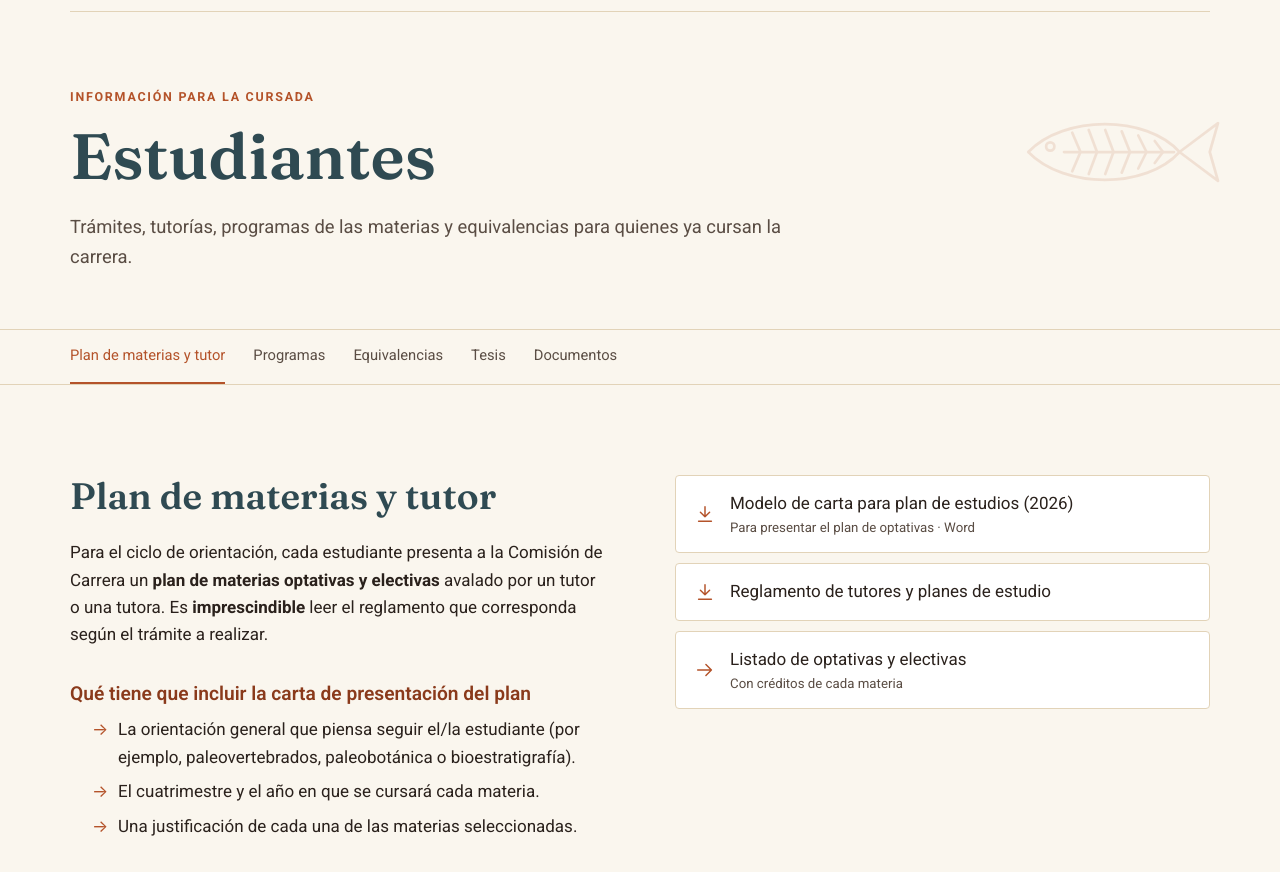
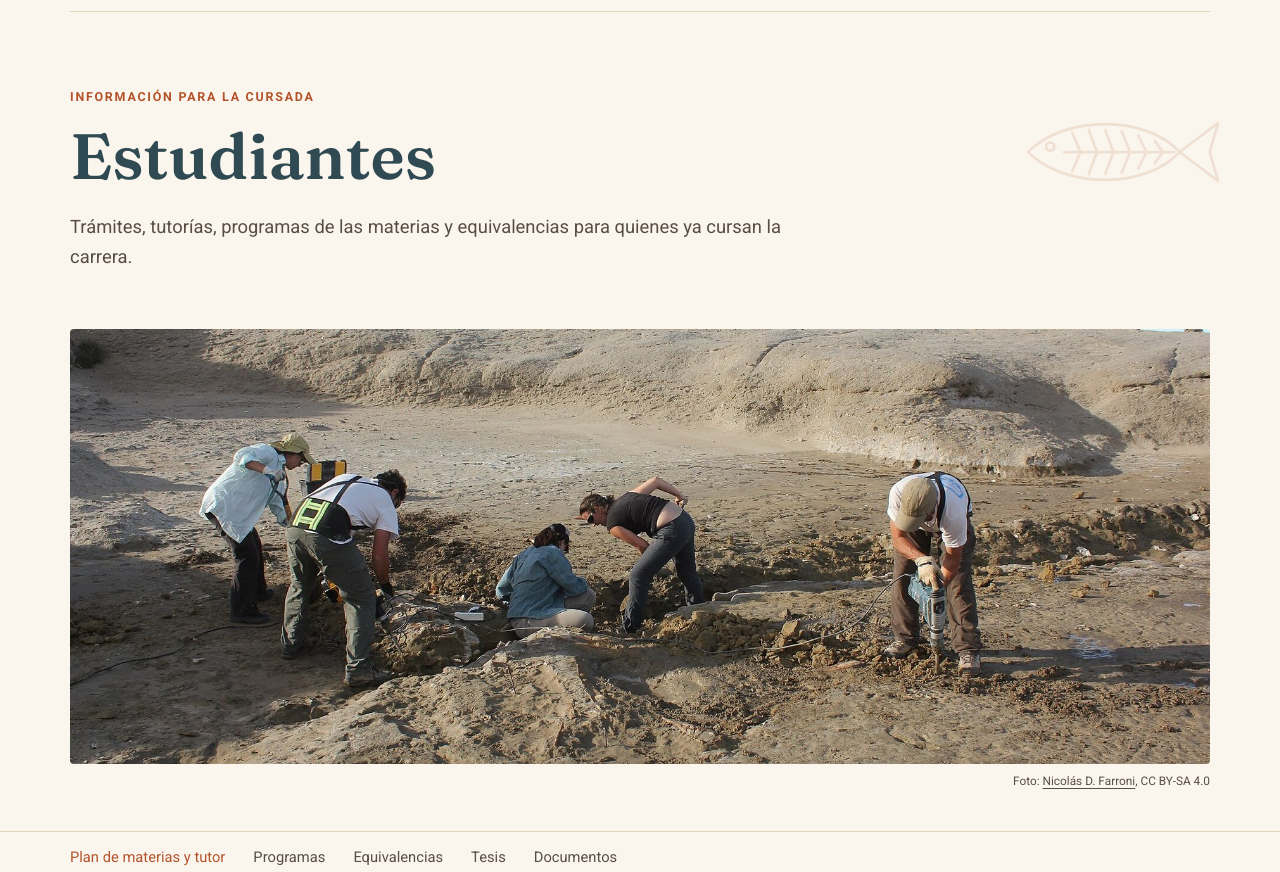
Before and after one commit to jfbonder/paleontologia, a plain HTML site: page estudiantes.html in a window 1280 px wide. Shown: the part 72-944 px from the top of the page. Drawn offline with Linux system fonts and the light colour scheme.

Commit message:
Fotos provisorias en Doctorado y Estudiantes
Doctorado: laboratorio de campo con microscopio (Patagonia norte).
Estudiantes: foto ancha de una excavación paleontológica en Patagonia,
debajo del título. Ambas de Wikimedia Commons, con su crédito.

Co-Authored-By: Claude Opus 5.5 <noreply@anthropic.com>
Claude-Session: https://claude.ai/code/session_01LBysrGEXfpum3gBCVm9PTp

```diff
--- a/css/style.css
+++ b/css/style.css
@@ -261,6 +261,14 @@ section { position: relative; }
 	.hero__scroll { display: none; }
 	.hero .hero__credit { left: 12px; right: 12px; text-align: center; font-size: .62rem; }
 }
+
+/* Foto ancha debajo del título de una página */
+.photo-banner { padding: 0 0 40px; }
+.figure-banner { margin: 0; }
+.figure-banner img { display: block; width: 100%; height: auto; aspect-ratio: 21 / 8; object-fit: cover; object-position: center 60%; border-radius: var(--radius); background: var(--sand); }
+.figure-banner figcaption { font-size: .74rem; color: var(--ink-soft); margin-top: 8px; text-align: right; }
+.figure-banner figcaption a { color: inherit; }
+@media (max-width: 700px) { .figure-banner img { aspect-ratio: 4 / 3; } }
 
 /* Ilustración provisoria en lugar de foto */
 .figure-placeholder {
--- a/estudiantes.html
+++ b/estudiantes.html
@@ -91,6 +91,7 @@
 		<p class="lead">Trámites, tutorías, programas de las materias y equivalencias para quienes ya cursan la carrera.</p>
 	</div>
 </section>
+<section class="photo-banner reveal"><div class="container"><figure class="figure-banner"><img src="imgs/fotos/estudiantes-excavacion.jpg" alt="Equipo trabajando en una excavación paleontológica en Patagonia" width="1800" height="1200"><figcaption>Foto: <a href="https://commons.wikimedia.org/wiki/File:Excavaci%C3%B3n_paleontol%C3%B3gica.jpg">Nicolás D. Farroni</a>, CC BY-SA 4.0</figcaption></figure></div></section>
 <nav class="page-index" aria-label="En esta página"><div class="container"><ul><li><a href="#tutor">Plan de materias y tutor</a></li><li><a href="#programas">Programas</a></li><li><a href="#equivalencias">Equivalencias</a></li><li><a href="#tesis">Tesis</a></li><li><a href="#documentos">Documentos</a></li></ul></div></nav>
 
 <section class="section" id="tutor">
```
Also changed, not shown: doctorado.html (+1 -1 lines), imgs/fotos/doctorado-laboratorio-campo.jpg (added), imgs/fotos/estudiantes-excavacion.jpg (added).
